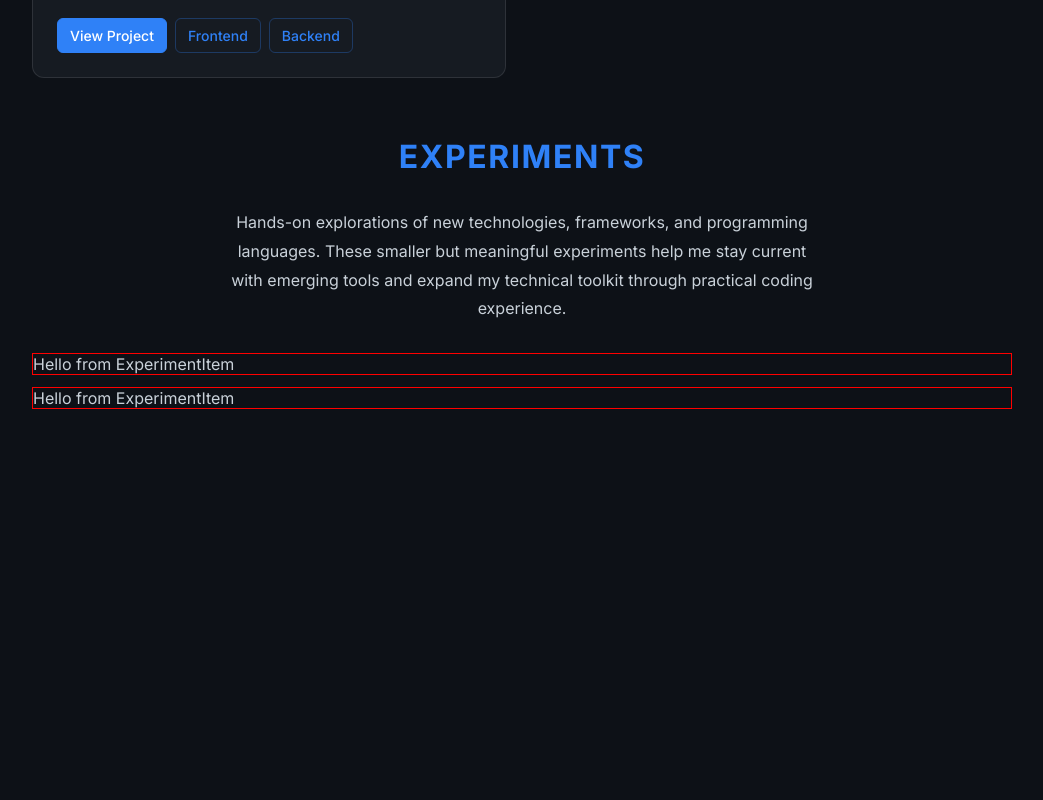
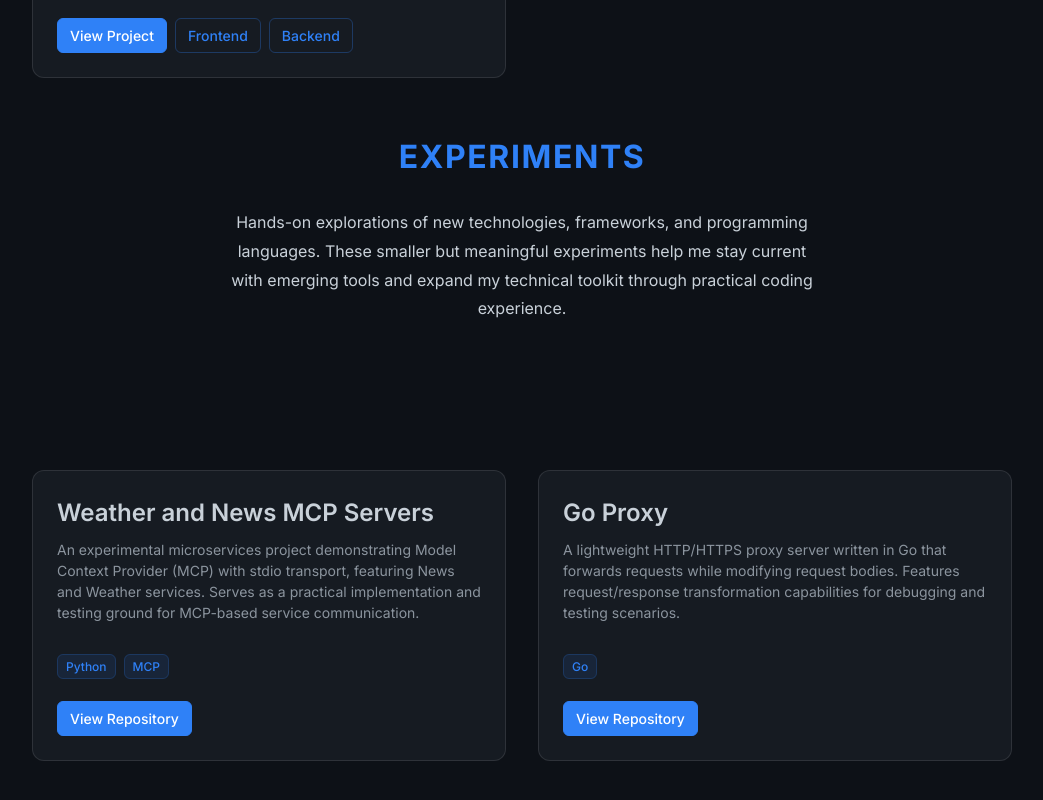
Before and after one commit to RonFelsenfeld/personal-website, a Next.js app: page / in a window 1280 px wide. Shown: the part 1612-2412 px from the top of the page, without its empty margins (118-1161 px from the left). Built offline with nearby package versions, Linux system fonts and the light colour scheme.

Commit message:
feat(experiments) - enhance expiremnt item component

```diff
--- a/src/components/sections/experiments/ExperimentItem/ExperimentItem.module.scss
+++ b/src/components/sections/experiments/ExperimentItem/ExperimentItem.module.scss
@@ -1,3 +1,51 @@
+@use '../../../../styles/colors';
+@use '../../../../styles/spacing';
+@use '../../../../styles/fonts';
+
 .experimentItem {
-  border: 1px solid red;
+  .header {
+    margin-block-end: spacing.$spacing-lg;
+
+    .title {
+      margin-block-end: spacing.$spacing-sm;
+      font-size: fonts.$font-size-xl;
+      color: colors.$text-primary;
+    }
+
+    .description {
+      margin-block-end: spacing.$spacing-lg;
+    }
+  }
+
+  .technologies {
+    display: flex;
+    flex-wrap: wrap;
+    gap: spacing.$spacing-sm;
+
+    margin-block-end: spacing.$spacing-xl;
+
+    .techTag {
+      padding: spacing.$spacing-xs spacing.$spacing-sm;
+      border: 1px solid rgba(colors.$primary, 0.2);
+      border-radius: 6px;
+
+      font-size: fonts.$font-size-xs;
+      font-weight: fonts.$font-weight-medium;
+      color: colors.$primary;
+
+      background: rgba(colors.$primary, 0.1);
+      transition: all 0.2s ease;
+
+      &:hover {
+        background: rgba(colors.$primary, 0.15);
+        border-color: rgba(colors.$primary, 0.3);
+      }
+    }
+  }
+
+  .links {
+    display: flex;
+    gap: spacing.$spacing-sm;
+    margin-block-start: auto;
+  }
 }
--- a/src/components/sections/experiments/ExperimentItem/ExperimentItem.tsx
+++ b/src/components/sections/experiments/ExperimentItem/ExperimentItem.tsx
@@ -1,18 +1,103 @@
+'use client'
+
 import { Experiment } from '@/types/experiment.types'
 
+import { i18n } from '@/constants/texts'
+
+import {
+  Heading,
+  HeadingTag,
+  Text,
+  TextTag,
+  Button,
+  ButtonType,
+  HeadingType,
+  Card,
+  TextType,
+} from '@/components/UI'
+
 import styles from './ExperimentItem.module.scss'
+
+const { experimentsSection: experimentsSectionI18n } = i18n
+
+type LinkClickEvent = React.MouseEvent<
+  HTMLElement | HTMLButtonElement,
+  MouseEvent
+>
 
 interface ExperimentItemProps {
   experiment: Experiment
 }
 
 const ExperimentItem = ({ experiment }: ExperimentItemProps) => {
-  console.log('experiment:', experiment)
+  const { title, description, metadata } = experiment
+  const { technologies, repositoryLink } = metadata
+
+  const handleLinkClick = (event: LinkClickEvent, url: string) => {
+    event.stopPropagation()
+    window.open(url, '_blank', 'noopener,noreferrer')
+  }
+
+  const ExperimentHeader = () => {
+    return (
+      <header className={styles.header}>
+        <Heading
+          htmlTag={HeadingTag.H3}
+          type={HeadingType.Subheading}
+          className={styles.title}
+        >
+          {title}
+        </Heading>
+
+        <Text
+          type={TextType.Secondary}
+          className={styles.description}
+        >
+          {description}
+        </Text>
+      </header>
+    )
+  }
+
+  const ExperimentTechnologies = () => {
+    return (
+      <ul className={styles.technologies}>
+        {technologies.map(tech => (
+          <li key={tech}>
+            <Text
+              htmlTag={TextTag.Span}
+              className={styles.techTag}
+            >
+              {tech}
+            </Text>
+          </li>
+        ))}
+      </ul>
+    )
+  }
+
+  const ExperimentLinks = () => {
+    return (
+      <div className={styles.links}>
+        <Button
+          type={ButtonType.Primary}
+          handleClick={e => handleLinkClick(e, repositoryLink)}
+        >
+          {experimentsSectionI18n.repositoryLink}
+        </Button>
+      </div>
+    )
+  }
 
   return (
-    <section className={styles.experimentItem}>
-      Hello from ExperimentItem
-    </section>
+    <Card
+      className={styles.experimentItem}
+      handleClick={e => handleLinkClick(e, repositoryLink)}
+    >
+      <ExperimentHeader />
+      <ExperimentTechnologies />
+      <ExperimentLinks />
+    </Card>
   )
 }
 
--- a/src/components/sections/experiments/ExperimentsSection/ExperimentsSection.module.scss
+++ b/src/components/sections/experiments/ExperimentsSection/ExperimentsSection.module.scss
@@ -2,4 +2,8 @@
 
 .experimentsSection {
   @include mixins.section;
+
+  .experimentsList {
+    @include mixins.cards-grid();
+  }
 }
--- a/src/constants/experiments.ts
+++ b/src/constants/experiments.ts
@@ -1,8 +1,8 @@
 import { ExperimentMetadata, ExperimentName } from '@/types/experiment.types'
 
 export const experimentsMetadata: Record<ExperimentName, ExperimentMetadata> = {
-  [ExperimentName.MCPPlayground]: {
-    id: 'mcp-playground-experiment',
+  [ExperimentName.MCPServer]: {
+    id: 'mcp-server-experiment',
     technologies: ['Python', 'MCP'],
     repositoryLink: 'https://github.com/RonFelsenfeld/mcp-playground',
   },
--- a/src/constants/texts.ts
+++ b/src/constants/texts.ts
@@ -42,17 +42,18 @@ const experimentsSection = {
   description:
     'Hands-on explorations of new technologies, frameworks, and programming languages. These smaller but meaningful experiments help me stay current with emerging tools and expand my technical toolkit through practical coding experience.',
   experimentsTexts: {
-    [ExperimentName.MCPPlayground]: {
-      title: 'MCP Playground',
+    [ExperimentName.MCPServer]: {
+      title: 'Weather and News MCP Servers',
       description:
-        'MCP Playground is a web application that allows you to play with the MCP (Model Context Protocol) library. It is a playground for the MCP library.',
+        'An experimental microservices project demonstrating Model Context Provider (MCP) with stdio transport, featuring News and Weather services. Serves as a practical implementation and testing ground for MCP-based service communication.',
     },
     [ExperimentName.GoProxy]: {
       title: 'Go Proxy',
       description:
-        'Go Proxy is a web application that allows you to proxy requests to the MCP library.',
+        'A lightweight HTTP/HTTPS proxy server written in Go that forwards requests while modifying request bodies. Features request/response transformation capabilities for debugging and testing scenarios.',
     },
   },
+  repositoryLink: 'View Repository',
 }
 
 export const i18n = {
--- a/src/types/experiment.types.ts
+++ b/src/types/experiment.types.ts
@@ -1,6 +1,6 @@
 export enum ExperimentName {
-  MCPPlayground = 'MCPPlayground',
-  GoProxy = 'GoProxy',
+  MCPServer = 'mcp-server',
+  GoProxy = 'go-proxy',
 }
 
 export interface ExperimentMetadata {
```
